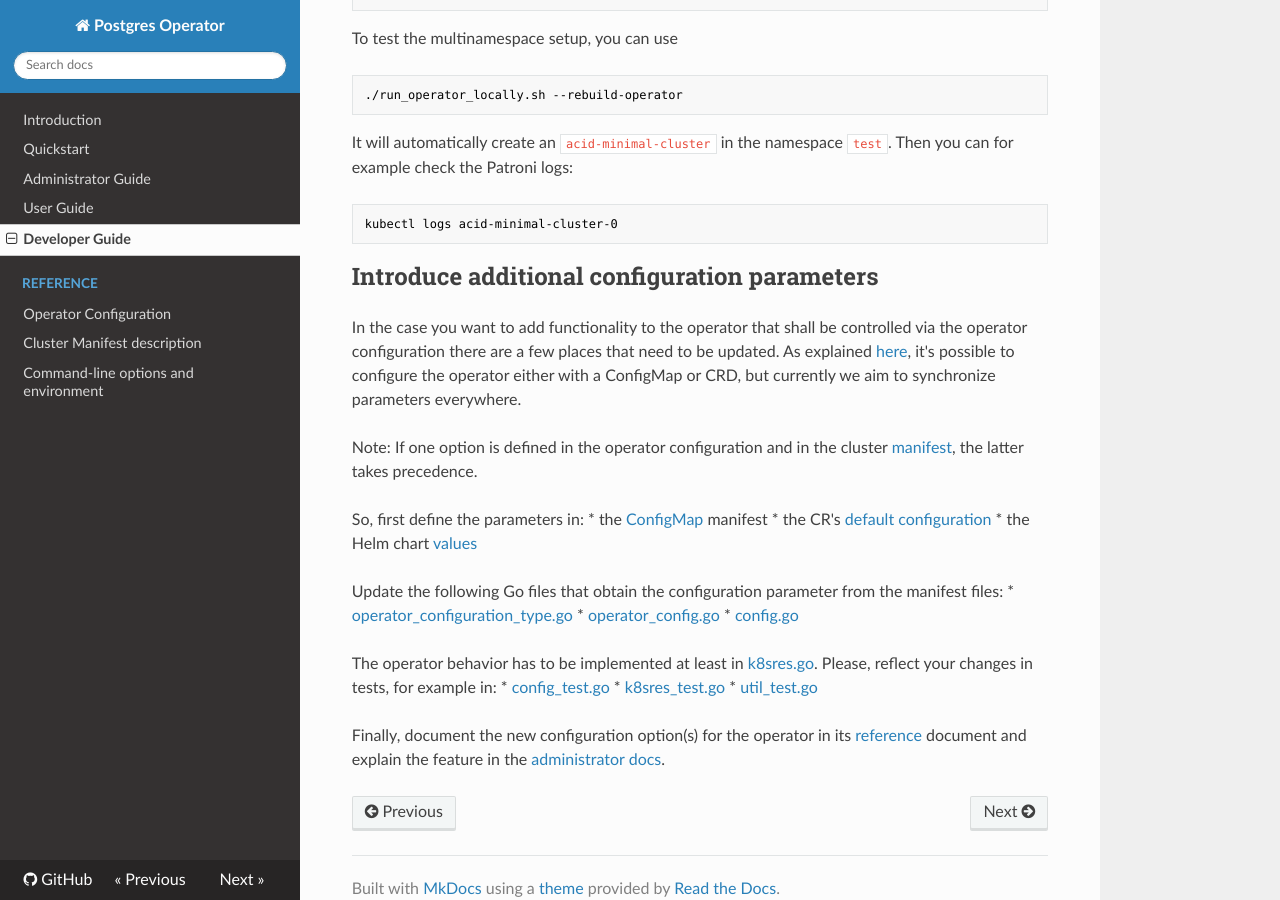
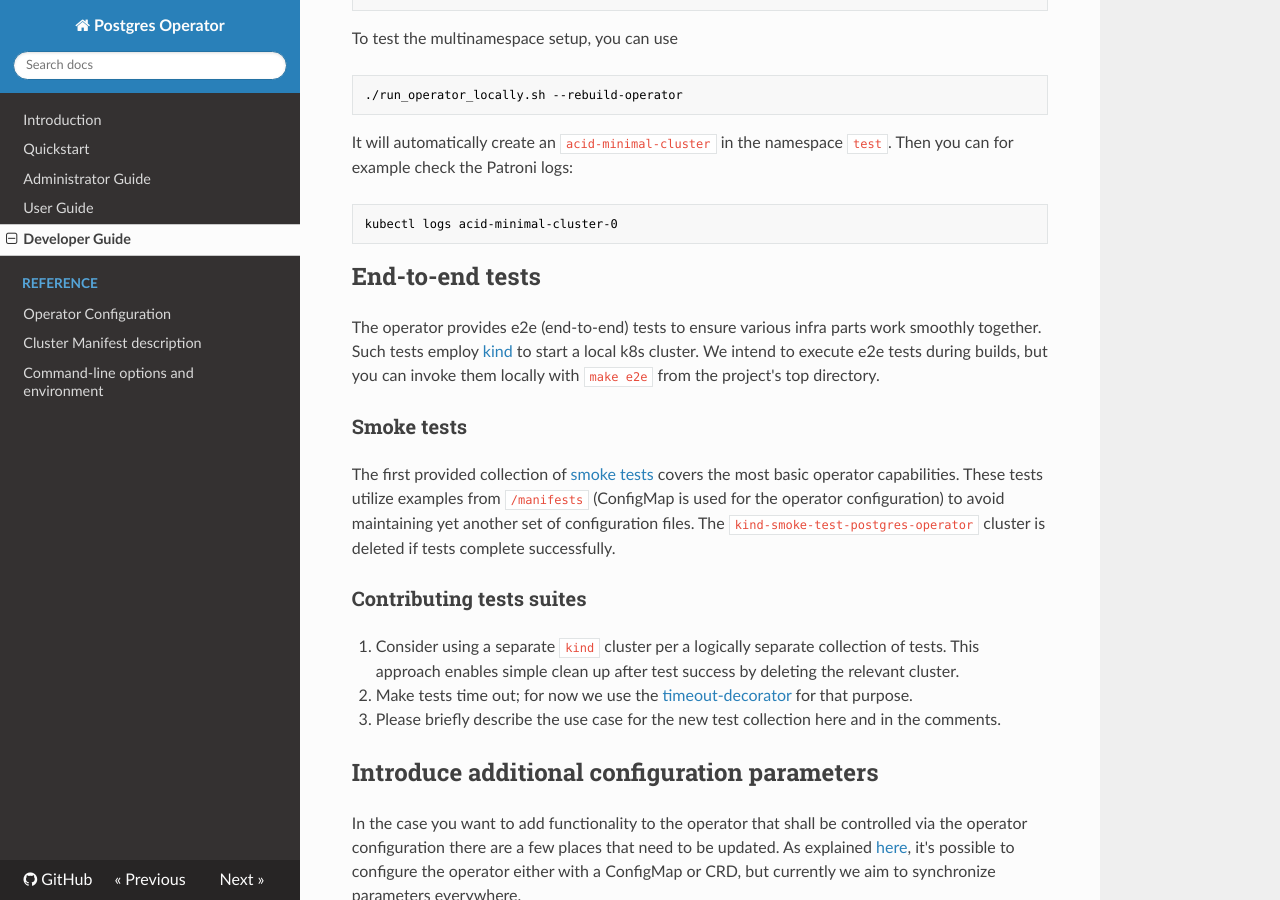
Before and after one commit to zalando/postgres-operator, an MkDocs documentation site: the page built from docs/developer.md, in a window 1280 px wide and 900 px high, scrolled down 6037 px. Built offline with MkDocs 1.6.1, drawn with Linux system fonts in a browser that asks for light colours; nearby versions of some CDN libraries; old or Windows-style settings are respelled for this version of MkDocs.

Commit message:
start the e2e docs

````diff
--- a/docs/developer.md
+++ b/docs/developer.md
@@ -315,6 +315,23 @@ Then you can for example check the Patroni logs:
 kubectl logs acid-minimal-cluster-0
 ```
 
+## End-to-end tests
+
+The operator provides e2e (end-to-end) tests to ensure various infra parts work smoothly together.
+Such tests employ [kind](https://kind.sigs.k8s.io/) to start a local k8s cluster.
+We intend to execute e2e tests during builds, but you can invoke them locally with `make e2e` from the project's top directory.
+
+### Smoke tests
+
+The first provided collection of [smoke tests](../e2e/tests/test_smoke.py) covers the most basic operator capabilities. These tests utilize examples from `/manifests` (ConfigMap is used for the operator configuration) to avoid maintaining yet another set of configuration files. The `kind-smoke-test-postgres-operator` cluster is deleted if tests complete successfully.
+
+### Contributing tests suites
+
+1. Consider using a separate `kind` cluster per a logically separate collection of tests. This approach enables simple clean up after test success by deleting the relevant cluster.
+2. Make tests time out; for now we use the [timeout-decorator](https://github.com/pnpnpn/timeout-decorator) for that purpose.
+3. Please briefly describe the use case for the new test collection here and in the comments.
+
+
 ## Introduce additional configuration parameters
 
 In the case you want to add functionality to the operator that shall be
````
